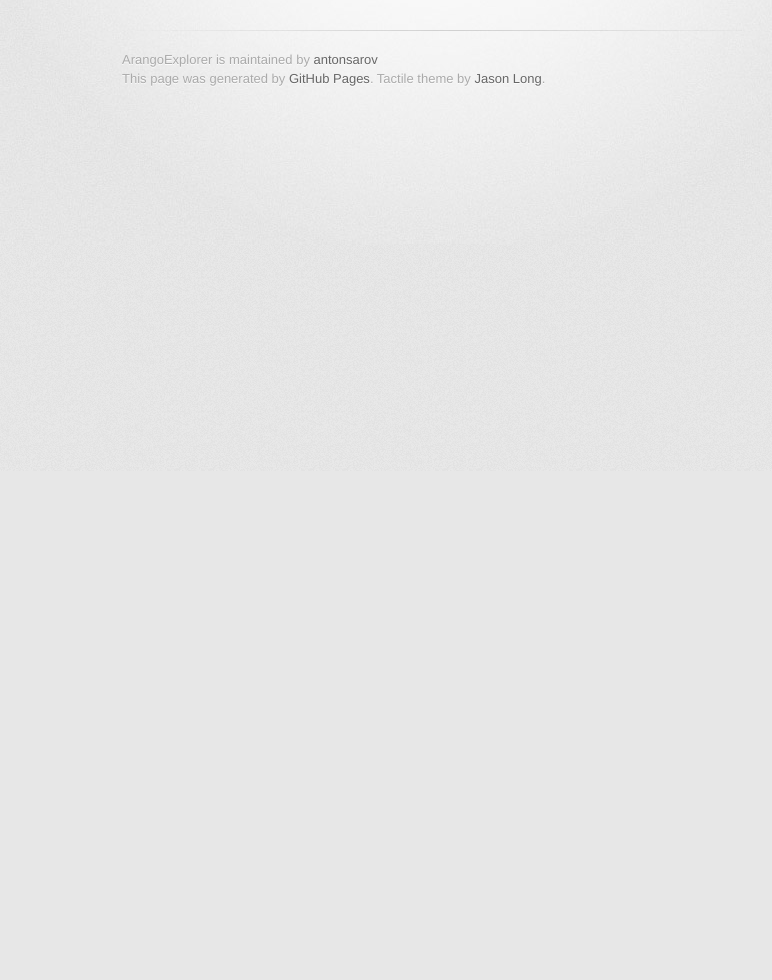
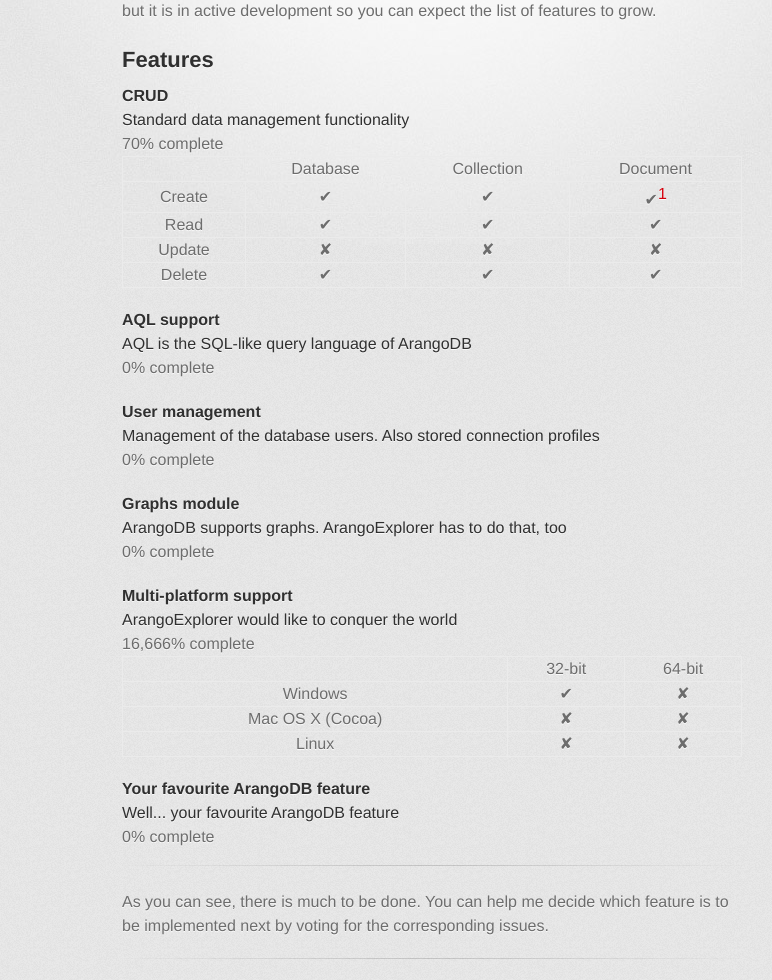
Before and after one commit to antonsarov/arangoexplorer, a plain HTML site: page index.html in a window 1280 px wide. Shown: the part 329-1309 px from the top of the page, without its empty margins (208-980 px from the left). Before the commit the page ends 800 px from the top, so only its background shows below. Drawn offline with Linux system fonts and the light colour scheme; a web font is replaced by a local one.

Commit message:
initial site; updated stylesheet

```diff
--- a/index.html
+++ b/index.html
@@ -19,21 +19,127 @@
 
         <header>
           <h1>ArangoExplorer</h1>
-          <h2>Arango Explorer</h2>
         </header>
 
         <section id="downloads" class="clearfix">
-          <a href="https://github.com/antonsarov/arangoexplorer/zipball/master" id="download-zip" class="button"><span>Download .zip</span></a>
-          <a href="https://github.com/antonsarov/arangoexplorer/tarball/master" id="download-tar-gz" class="button"><span>Download .tar.gz</span></a>
+          <a href="https://github.com/antonsarov/arangoexplorer" id="download-zip" class="button"><span>Windows 32-bit</span></a>
           <a href="https://github.com/antonsarov/arangoexplorer" id="view-on-github" class="button"><span>View on GitHub</span></a>
         </section>
 
         <hr>
 
         <section id="main_content">
-          <h1>
-<a id="arangoexplorer" class="anchor" href="#arangoexplorer" aria-hidden="true"><span class="octicon octicon-link"></span></a>arangoexplorer</h1>
+          <h1>ArangoExplorer</h1>
+		ArangoExplorer is a GUI tool which helps you with managing and working with your <a href="https://www.arangodb.com/" target="_blank">ArangoDB</a> instances.
+		The tool is in very early stage and offers only basic functionality but it is in active development so you can expect the list of features to grow.
+
+		<p></p>
+
+		<h2>Features</h2>
+		<h4>CRUD</h4>
+		<h5>Standard data management functionality</h5>
+		70% complete
+		<table>
+			<thead>
+				<tr>
+				<th></th>
+				<th>Database</th>
+				<th>Collection</th>
+				<th>Document</th>
+				</tr>
+			</thead>
+			<tbody>
+				<tr>
+					<td>Create</td>
+					<td>&#x2714;</td>
+					<td>&#x2714;</td>
+					<td>&#x2714;<sup><a href="#footnote1">1</a></sup></td>
+				</tr>
+				<tr>
+					<td>Read</td>
+					<td>&#x2714;</td>
+					<td>&#x2714;</td>
+					<td>&#x2714;</td>
+				</tr>
+				<tr>
+					<td>Update</td>
+					<td>&#x2718;</td>
+					<td>&#x2718;</td>
+					<td>&#x2718;</td>
+				</tr>
+				<tr>
+					<td>Delete</td>
+					<td>&#x2714;</td>
+					<td>&#x2714;</td>
+					<td>&#x2714;</td>
+				</tr>
+			</tbody>
+		</table>
         </section>
+
+		<p></p>
+
+		<h4>AQL support</h4>
+		<h5>AQL is the SQL-like query language of ArangoDB</h5>
+		0% complete
+		<p></p>
+
+		<h4>User management</h4>
+		<h5>Management of the database users. Also stored connection profiles</h5>
+		0% complete
+
+		<p></p>
+
+		<h4>Graphs module</h4>
+		<h5>ArangoDB supports graphs. ArangoExplorer has to do that, too</h5>
+		0% complete
+
+		<p></p>
+
+		<h4>Multi-platform support</h4>
+		<h5>ArangoExplorer would like to conquer the world</h5>
+		16,666% complete
+		<table>
+			<thead>
+				<tr>
+					<td></td>
+					<td>32-bit</td>
+					<td>64-bit</td>
+				</tr>
+			</thead>
+			<tbody>
+				<tr>
+					<td>Windows</td>
+					<td>&#x2714;</td>
+					<td>&#x2718;</td>
+				</tr>
+				<tr>
+					<td>Mac OS X (Cocoa)</td>
+					<td>&#x2718;</td>
+					<td>&#x2718;</td>
+				</tr>
+				<tr>
+					<td>Linux</td>
+					<td>&#x2718;</td>
+					<td>&#x2718;</td>
+				</tr>
+			</tbody>
+		</table>
+
+
+		<p></p>
+
+		<h4>Your favourite ArangoDB feature</h4>
+		<h5>Well... your favourite ArangoDB feature</h5>
+		0% complete
+
+		<hr/>
+
+		<p>As you can see, there is much to be done. You can help me decide which feature is to be implemented next by voting for the corresponding issues.</p>
+
+		<hr/>
+
+		<p><sup><a id="footnote1">1</a></sup> Only basic data types (string, boolean, number) are supported as field values. Objects and arrays are going to be available in the next versions</p>
 
         <footer>
           ArangoExplorer is maintained by <a href="https://github.com/antonsarov">antonsarov</a><br>
--- a/stylesheets/print.css
+++ b/stylesheets/print.css
@@ -15,7 +15,6 @@
   margin: 0;
   font: inherit;
   font-size: 100%;
-  vertical-align: baseline;
   border: 0;
 }
 /* HTML5 display-role reset for older browsers */
--- a/stylesheets/stylesheet.css
+++ b/stylesheets/stylesheet.css
@@ -19,7 +19,6 @@
 	margin: 0;
 	font: inherit;
 	font-size: 100%;
-	vertical-align: baseline;
 	border: 0;
 }
 /* HTML5 display-role reset for older browsers */
```
